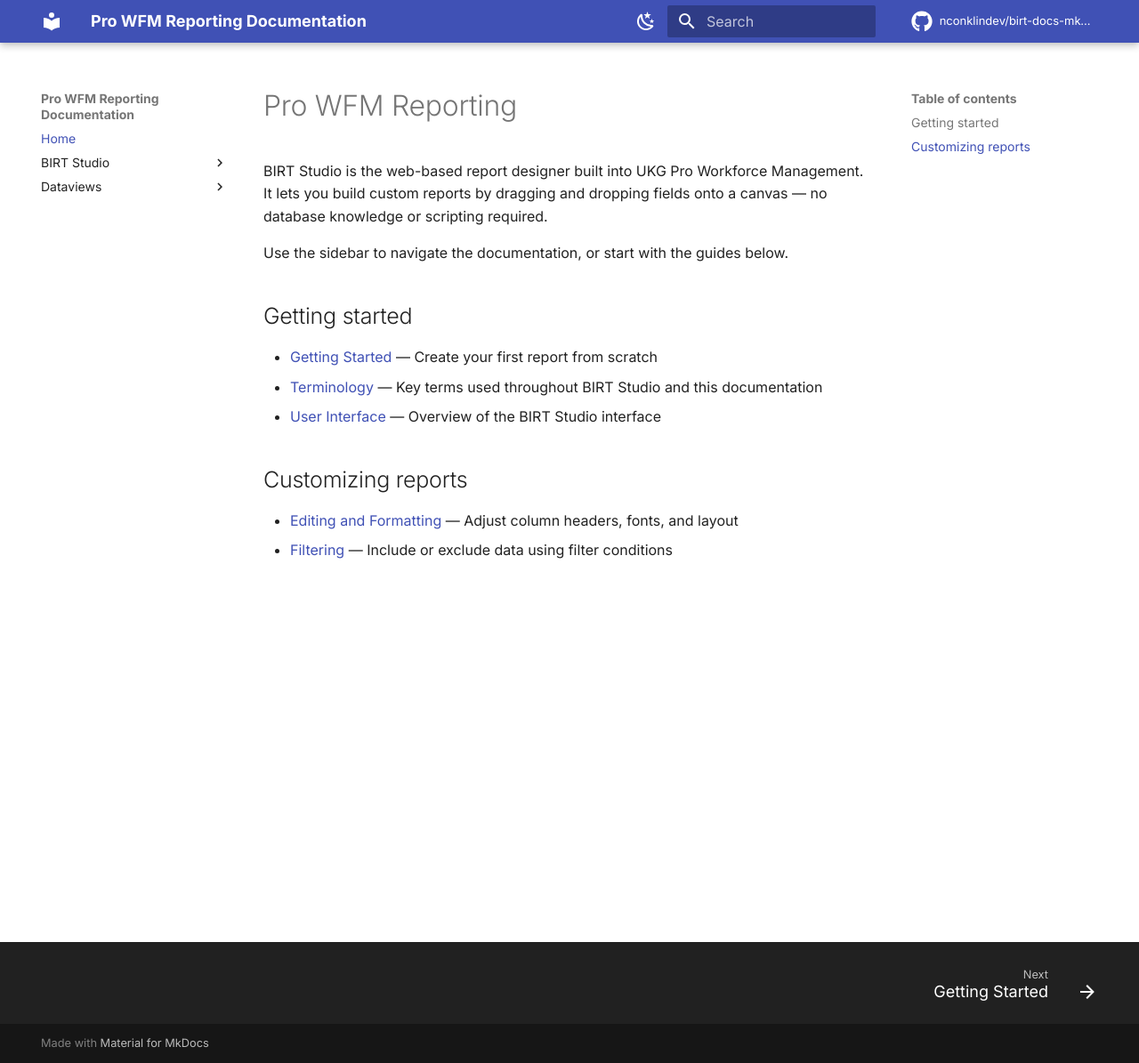
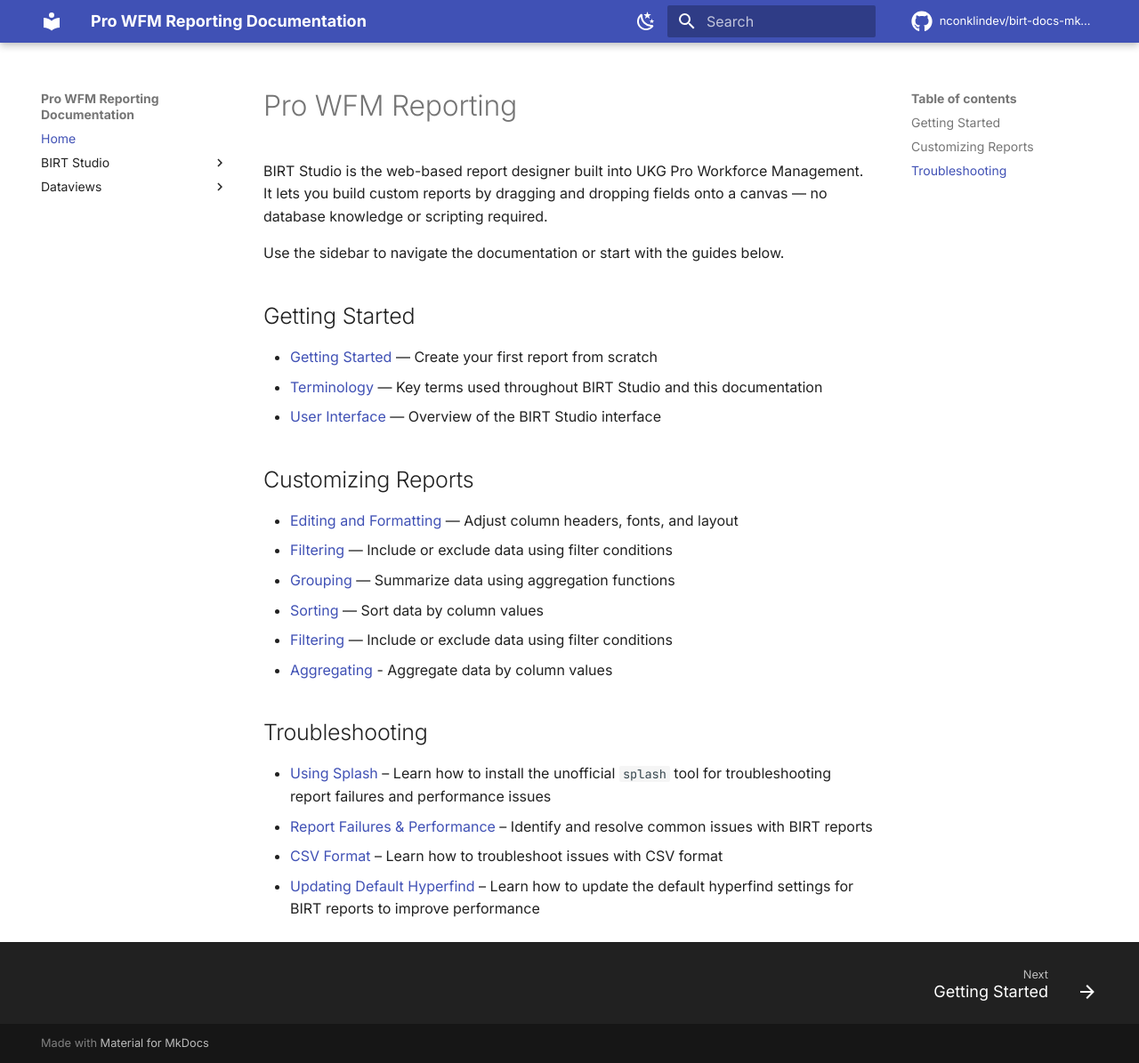
Before and after one commit to nconklindev/birt-docs-mkdocs, an MkDocs documentation site: the page built from docs/index.md, in a window 1280 px wide and 1195 px high. Shown: the whole window at 89% size. Built offline with MkDocs 1.6.1 and Material for MkDocs 9.7.7, drawn with Linux system fonts in a browser that asks for light colours; comment, search, counter and statistics services are not loaded.

Commit message:
update home page
Updated the home page with more links for quick access

```diff
--- a/docs/index.md
+++ b/docs/index.md
@@ -1,16 +1,32 @@
 # Pro WFM Reporting
 
-BIRT Studio is the web-based report designer built into UKG Pro Workforce Management. It lets you build custom reports by dragging and dropping fields onto a canvas — no database knowledge or scripting required.
+BIRT Studio is the web-based report designer built into UKG Pro Workforce Management. It lets you build custom reports
+by dragging and dropping fields onto a canvas — no database knowledge or scripting required.
 
-Use the sidebar to navigate the documentation, or start with the guides below.
+Use the sidebar to navigate the documentation or start with the guides below.
 
-## Getting started
+## Getting Started
 
 - [Getting Started](birt-studio/introduction/getting-started.md) — Create your first report from scratch
 - [Terminology](birt-studio/introduction/terminology.md) — Key terms used throughout BIRT Studio and this documentation
 - [User Interface](birt-studio/introduction/user-interface.md) — Overview of the BIRT Studio interface
 
-## Customizing reports
+## Customizing Reports
 
-- [Editing and Formatting](birt-studio/customizing-reports/editing-and-formatting.md) — Adjust column headers, fonts, and layout
+- [Editing and Formatting](birt-studio/customizing-reports/editing-and-formatting.md) — Adjust column headers, fonts,
+  and layout
 - [Filtering](birt-studio/customizing-reports/filtering.md) — Include or exclude data using filter conditions
+- [Grouping](birt-studio/customizing-reports/grouping.md) — Summarize data using aggregation functions
+- [Sorting](birt-studio/customizing-reports/sorting.md) — Sort data by column values
+- [Filtering](birt-studio/customizing-reports/filtering.md) — Include or exclude data using filter conditions
+- [Aggregating](birt-studio/customizing-reports/aggregating.md) - Aggregate data by column values
+
+## Troubleshooting
+
+- [Using Splash](birt-studio/troubleshooting/using-splash.md) – Learn how to install the unofficial `splash` tool for
+  troubleshooting report failures and performance issues
+- [Report Failures & Performance](birt-studio/troubleshooting/report-failures-and-performance.md) – Identify and resolve
+  common issues with BIRT reports
+- [CSV Format](birt-studio/troubleshooting/csv-format.md) – Learn how to troubleshoot issues with CSV format
+- [Updating Default Hyperfind](birt-studio/troubleshooting/updating-default-parameters.md) – Learn how to update the
+  default hyperfind settings for BIRT reports to improve performance
```
